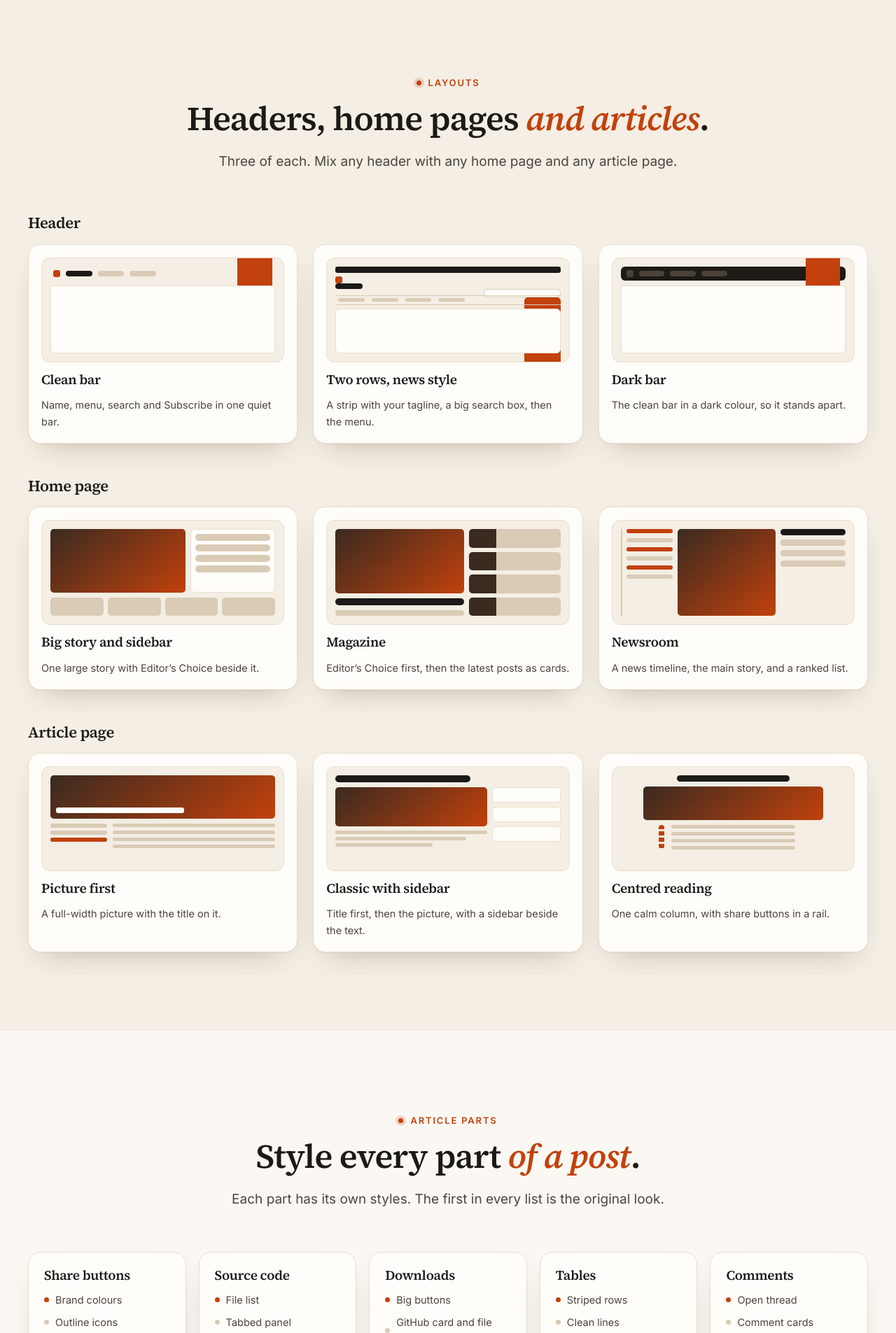
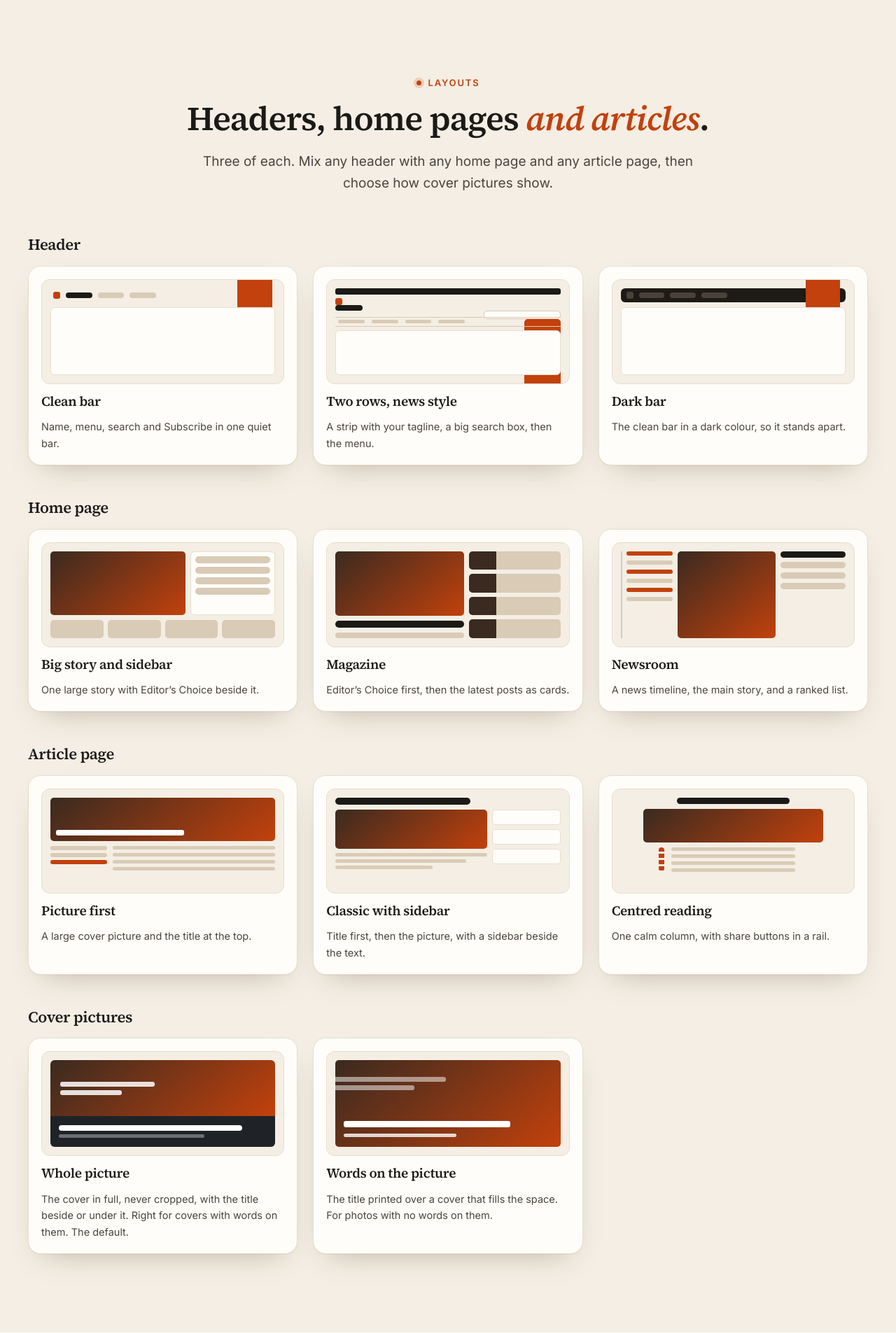
Before and after one commit to dhyanalab/Quillo-Blog, a web app: file site/designs/index.html in a window 1280 px wide. Shown: the part 3240-5145 px from the top of the page at 70% size. Run offline with its HTML, style and script files only (its server is not run), Linux system fonts and the light colour scheme; some libraries are stand-ins or nearby versions.

Commit message:
Website: Quillo 1.1 on quillo.dhyanalab.in
- Designs: a Cover pictures row (Whole picture, Words on the picture) with
  two CSS sketches, "Fifteen design choices", and the new Picture first text.
- Get started: the download button says Quillo 1.1.
- Features: the install example shows 1.1.1, and the newsletter list
  mentions the new email layout.

```diff
--- a/site-src/pages/features.html
+++ b/site-src/pages/features.html
@@ -73,6 +73,7 @@ path: /features/
         <p class="lede">Readers subscribe in two steps, and newsletters go out through your own email account.</p>
         <ul class="ticks">
           <li><span><b>Double opt-in</b>: people confirm before they’re added.</span></li>
+          <li><span><b>A clean email layout</b>: your name and logo at the top, the first post large, the rest two to a row.</span></li>
           <li><span><b>Send a test</b> to yourself first, then send to everyone.</span></li>
           <li><span><b>One-click unsubscribe</b> in every email.</span></li>
           <li><span><b>A suppression list</b> that remembers who left, even after a restore.</span></li>
@@ -218,7 +219,7 @@ path: /features/
 <pre><span class="p">$</span> bash deploy/install.sh https://blog.example.com
 <span class="o">Installing packages…</span>
 <span class="o">Settings written to /etc/quillo.env</span>
-<span class="g">✓ Quillo 1.0.0 is running</span>
+<span class="g">✓ Quillo 1.1.1 is running</span>
 <span class="o">Setup link:</span> https://blog.example.com/admin/setup</pre>
         </div>
       </div>
--- a/site-src/pages/get-started.html
+++ b/site-src/pages/get-started.html
@@ -10,7 +10,7 @@ path: /get-started/
     <h1>From download to <em>first post</em>.</h1>
     <p class="lede">Here’s everything, step by step. If any of it looks like too much, we’re happy to do it for you.</p>
     <div class="actions">
-      <a class="btn btn-primary" href="https://github.com/dhyanalab/Quillo-Blog/releases/latest"><svg class="i"><use href="#i-download"/></svg> Download Quillo 1.0</a>
+      <a class="btn btn-primary" href="https://github.com/dhyanalab/Quillo-Blog/releases/latest"><svg class="i"><use href="#i-download"/></svg> Download Quillo 1.1</a>
       <a class="btn btn-line" href="mailto:info@dhyanalab.in?subject=Quillo%20setup">Ask us to set it up</a>
     </div>
   </div>
--- a/site/assets/quillo.css
+++ b/site/assets/quillo.css
@@ -524,6 +524,19 @@ code,kbd,pre{font-family:var(--mono)}
 .w-pic .below .rail i{height:6px}
 .w-pic .below .txt{display:grid;gap:5px;align-content:start}
 .w-pic .below .txt i{height:5px}
+/* Cover pictures: the whole cover with the words under it, or the words printed over a cropped cover. */
+.w-whole{grid-template-rows:1fr 44px;gap:0}
+.w-whole .img{display:flex!important;flex-direction:column;justify-content:center;gap:5px;padding:0 14px;border-radius:6px 6px 0 0}
+.w-whole .img b{display:block;width:46%;height:7px;border-radius:3px;background:rgba(255,255,255,.85)}
+.w-whole .img b.s{width:30%}
+.w-whole .pan{display:grid;gap:5px;align-content:center;padding:0 12px;background:#1F2328;border-radius:0 0 6px 6px}
+.w-whole .pan i{height:5px;width:70%;background:rgba(255,255,255,.35)}
+.w-whole .pan i.t{height:8px;width:88%;background:#fff}
+.w-over .img{position:relative;display:block!important;overflow:hidden}
+.w-over .img b{position:absolute;left:-16px;top:24px;width:54%;height:7px;border-radius:3px;background:rgba(255,255,255,.5)}
+.w-over .img b.s{top:36px;width:40%}
+.w-over .img em{position:absolute;left:12px;bottom:28px;width:74%;height:9px;border-radius:3px;background:#fff}
+.w-over .img em.s{bottom:14px;width:50%;height:5px;background:rgba(255,255,255,.8)}
 .w-classic{grid-template-columns:1fr .45fr;grid-template-rows:10px 1fr}
 .w-classic .ttl{grid-column:1/-1;width:60%}
 .w-classic .main{display:grid;grid-template-rows:56px auto;gap:6px;align-content:start}
--- a/site/designs/index.html
+++ b/site/designs/index.html
@@ -4,7 +4,7 @@
 <meta charset="utf-8">
 <meta name="viewport" content="width=device-width, initial-scale=1">
 <title>Designs | Quillo</title>
-<meta name="description" content="Choose your blog's look in Quillo: 6 colour themes, 5 font pairs, 3 headers, 3 home pages, 3 article pages, styles for every part of a post, and 5 ready-made templates.">
+<meta name="description" content="Choose your blog's look in Quillo: 6 colour themes, 5 font pairs, 3 headers, 3 home pages, 3 article pages, 2 ways to show cover pictures, styles for every part of a post, and 5 ready-made templates.">
 <link rel="canonical" href="https://quillo.dhyanalab.in/designs/">
 <meta name="theme-color" content="#FBF8F3">
 <link rel="icon" href="/favicon.svg" type="image/svg+xml">
@@ -15,7 +15,7 @@
 <meta property="og:type" content="website">
 <meta property="og:site_name" content="Quillo">
 <meta property="og:title" content="Designs | Quillo">
-<meta property="og:description" content="Choose your blog's look in Quillo: 6 colour themes, 5 font pairs, 3 headers, 3 home pages, 3 article pages, styles for every part of a post, and 5 ready-made templates.">
+<meta property="og:description" content="Choose your blog's look in Quillo: 6 colour themes, 5 font pairs, 3 headers, 3 home pages, 3 article pages, 2 ways to show cover pictures, styles for every part of a post, and 5 ready-made templates.">
 <meta property="og:url" content="https://quillo.dhyanalab.in/designs/">
 <meta property="og:image" content="https://quillo.dhyanalab.in/og.png">
 <meta property="og:image:width" content="1200">
@@ -90,7 +90,7 @@
   <div class="wrap">
     <p class="eyebrow">Designs</p>
     <h1>Your blog, <em>your look</em>.</h1>
-    <p class="lede">Fourteen design choices, from colours to the comment style. Quillo’s Design page shows your real blog as you pick, and nothing changes for readers until you press Save.</p>
+    <p class="lede">Fifteen design choices, from colours to the comment style. Quillo’s Design page shows your real blog as you pick, and nothing changes for readers until you press Save.</p>
     <nav class="chips" aria-label="On this page">
       <a href="#try">Try it</a><a href="#colours">Colours</a><a href="#fonts">Fonts</a><a href="#layouts">Layouts</a><a href="#parts">Article parts</a><a href="#templates">Templates</a>
     </nav>
@@ -200,7 +200,7 @@
     <div class="head">
       <p class="eyebrow">Layouts</p>
       <h2>Headers, home pages <em>and articles</em>.</h2>
-      <p>Three of each. Mix any header with any home page and any article page.</p>
+      <p>Three of each. Mix any header with any home page and any article page, then choose how cover pictures show.</p>
     </div>
     <h3 class="row-title">Header</h3>
     <div class="wires">
@@ -216,9 +216,14 @@
     </div>
     <h3 class="row-title">Article page</h3>
     <div class="wires">
-      <article class="card wire"><div class="wire-pic w-pic" aria-hidden="true"><i class="img"><b></b></i><div class="below"><div class="rail"><i></i><i></i><i class="a"></i></div><div class="txt"><i></i><i></i><i></i><i></i></div></div></div><h3>Picture first</h3><p>A full-width picture with the title on it.</p></article>
+      <article class="card wire"><div class="wire-pic w-pic" aria-hidden="true"><i class="img"><b></b></i><div class="below"><div class="rail"><i></i><i></i><i class="a"></i></div><div class="txt"><i></i><i></i><i></i><i></i></div></div></div><h3>Picture first</h3><p>A large cover picture and the title at the top.</p></article>
       <article class="card wire"><div class="wire-pic w-classic" aria-hidden="true"><i class="k ttl"></i><div class="main"><i class="img"></i><div class="lines"><i></i><i></i><i></i></div></div><div class="side"><i></i><i></i><i></i></div></div><h3>Classic with sidebar</h3><p>Title first, then the picture, with a sidebar beside the text.</p></article>
       <article class="card wire"><div class="wire-pic w-centred" aria-hidden="true"><i class="k ttl"></i><i class="img"></i><div class="col"><i></i><i></i><i></i><i></i></div></div><h3>Centred reading</h3><p>One calm column, with share buttons in a rail.</p></article>
+    </div>
+    <h3 class="row-title">Cover pictures</h3>
+    <div class="wires">
+      <article class="card wire"><div class="wire-pic w-whole" aria-hidden="true"><i class="img"><b></b><b class="s"></b></i><div class="pan"><i class="t"></i><i></i></div></div><h3>Whole picture</h3><p>The cover in full, never cropped, with the title beside or under it. Right for covers with words on them. The default.</p></article>
+      <article class="card wire"><div class="wire-pic w-over" aria-hidden="true"><i class="img"><b></b><b class="s"></b><em></em><em class="s"></em></i></div><h3>Words on the picture</h3><p>The title printed over a cover that fills the space. For photos with no words on them.</p></article>
     </div>
   </div>
 </section>
--- a/site/features/index.html
+++ b/site/features/index.html
@@ -155,6 +155,7 @@
         <p class="lede">Readers subscribe in two steps, and newsletters go out through your own email account.</p>
         <ul class="ticks">
           <li><span><b>Double opt-in</b>: people confirm before they’re added.</span></li>
+          <li><span><b>A clean email layout</b>: your name and logo at the top, the first post large, the rest two to a row.</span></li>
           <li><span><b>Send a test</b> to yourself first, then send to everyone.</span></li>
           <li><span><b>One-click unsubscribe</b> in every email.</span></li>
           <li><span><b>A suppression list</b> that remembers who left, even after a restore.</span></li>
@@ -300,7 +301,7 @@
 <pre><span class="p">$</span> bash deploy/install.sh https://blog.example.com
 <span class="o">Installing packages…</span>
 <span class="o">Settings written to /etc/quillo.env</span>
-<span class="g">✓ Quillo 1.0.0 is running</span>
+<span class="g">✓ Quillo 1.1.1 is running</span>
 <span class="o">Setup link:</span> https://blog.example.com/admin/setup</pre>
         </div>
       </div>
--- a/site/get-started/index.html
+++ b/site/get-started/index.html
@@ -92,7 +92,7 @@
     <h1>From download to <em>first post</em>.</h1>
     <p class="lede">Here’s everything, step by step. If any of it looks like too much, we’re happy to do it for you.</p>
     <div class="actions">
-      <a class="btn btn-primary" href="https://github.com/dhyanalab/Quillo-Blog/releases/latest"><svg class="i"><use href="#i-download"/></svg> Download Quillo 1.0</a>
+      <a class="btn btn-primary" href="https://github.com/dhyanalab/Quillo-Blog/releases/latest"><svg class="i"><use href="#i-download"/></svg> Download Quillo 1.1</a>
       <a class="btn btn-line" href="mailto:info@dhyanalab.in?subject=Quillo%20setup">Ask us to set it up</a>
     </div>
   </div>
```
Also changed, not shown: site-src/pages/designs.html (+9 -4 lines), site/sitemap.xml (+5 -5 lines).
